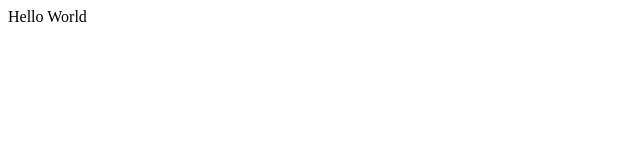
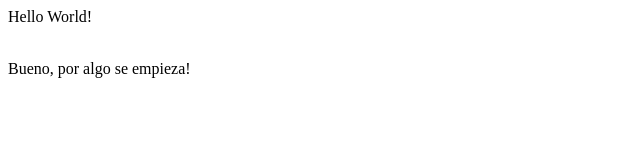
Before and after one commit to irmaDevelop/irmaDevelop.github.io, a plain HTML site: page index.html in a window 1280 px wide. Shown: the whole page, without its empty margins (0-640 px from the left). Drawn offline with Linux system fonts and the light colour scheme.

Commit message:
Update index.html
Funciona, agregue saludo

```diff
--- a/index.html
+++ b/index.html
@@ -1,3 +1,6 @@
 <html>
-Hello World
+  <title>IrmaDevelop</title>
+  <p>Hello World!</p>
+  <br>
+  Bueno, por algo se empieza!
 </html>
```
